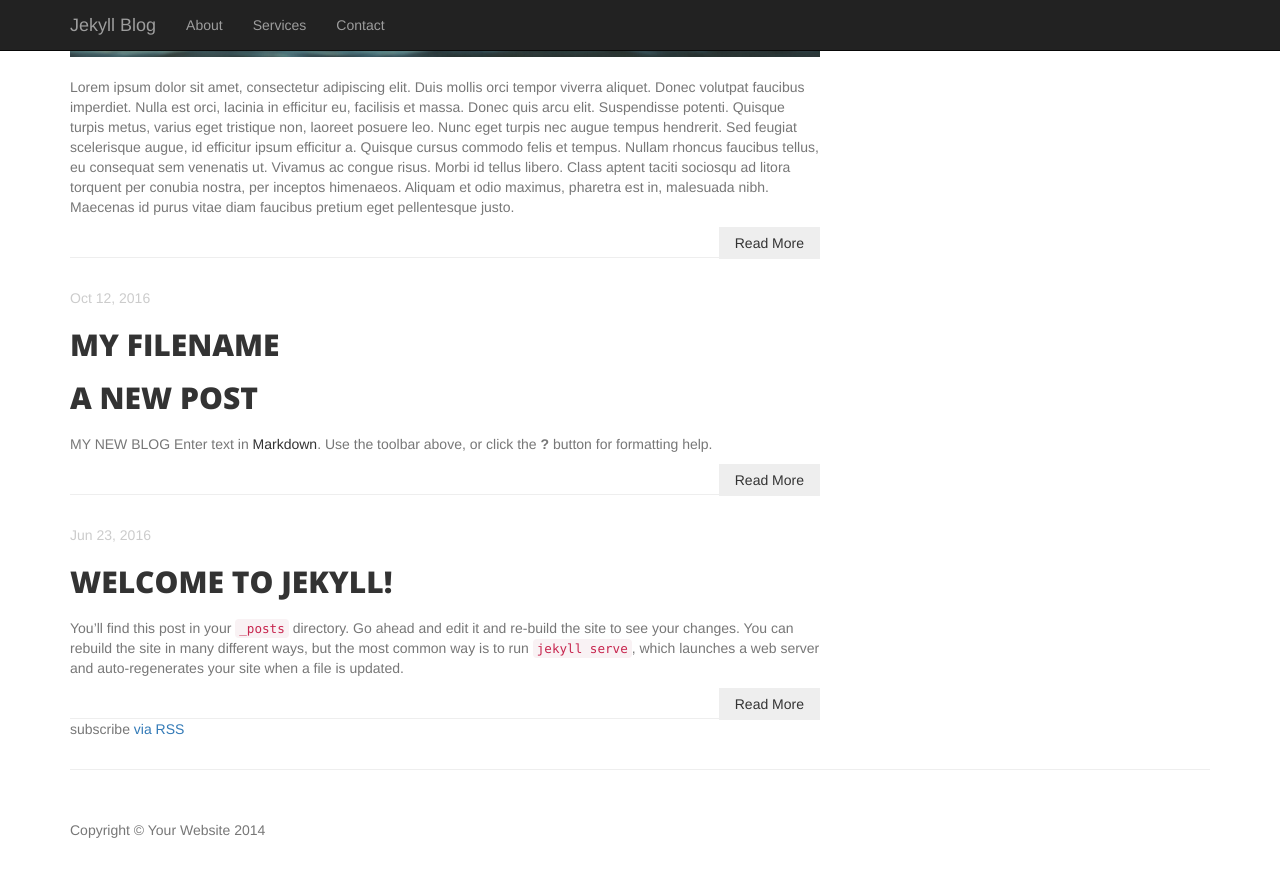
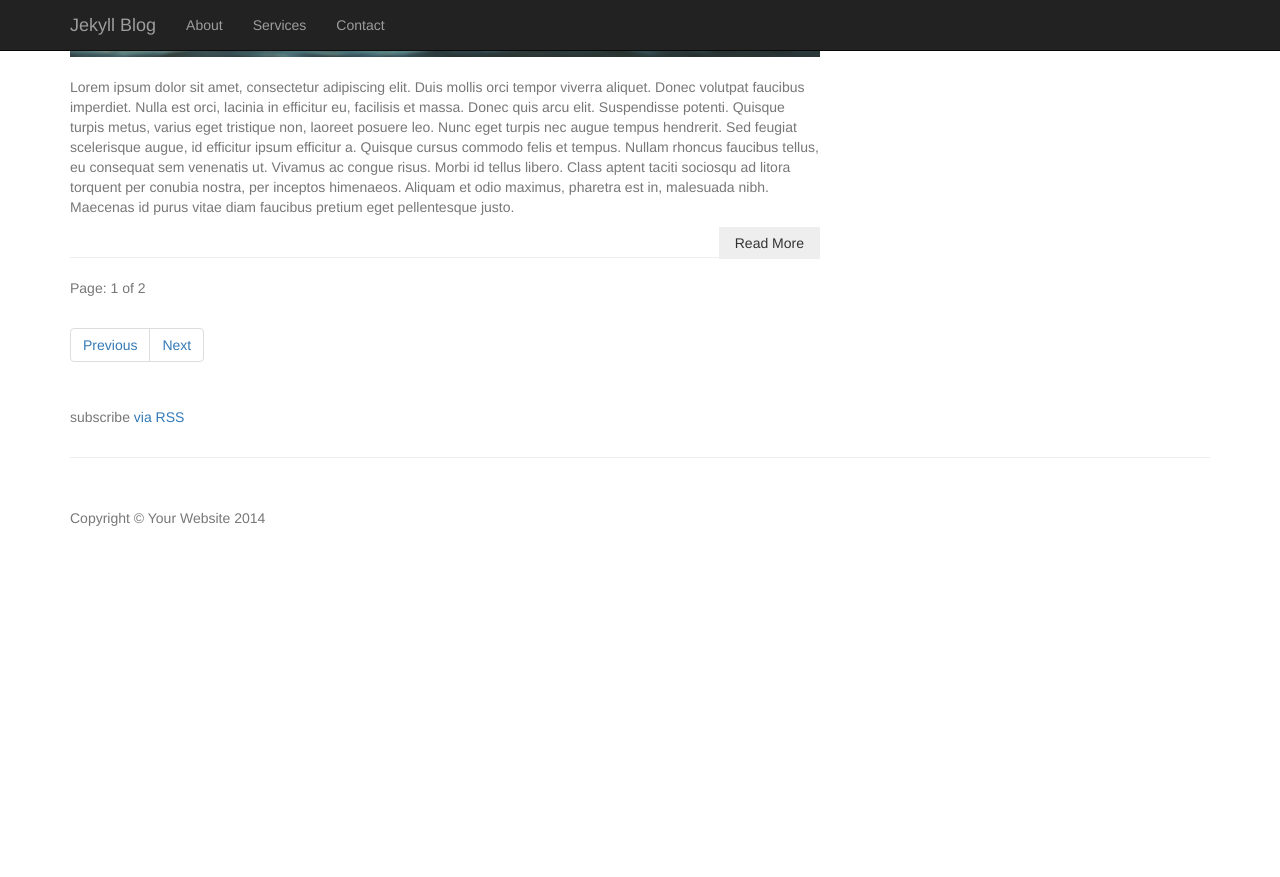
Before and after one commit to tufail/jekyll-blog, a Jekyll site: the page built from index.html, in a window 1280 px wide and 900 px high, scrolled down 2193 px. Shown: the top 877 px of the window. Built offline with Jekyll 4.4.1, drawn with Linux system fonts in a browser that asks for light colours; the list of posts is cut into pages by our own code; after the commit the page ends 2781 px from its top, so only the background shows below that.

Commit message:
pagination added

```diff
--- a/_config.yml
+++ b/_config.yml
@@ -16,9 +16,11 @@
 url: "http://yourdomain.com" # the base hostname & protocol for your site
 twitter_username: jekyllrb
 github_username:  jekyll
-
+gems: [jekyll-paginate]
 # Build settings
 markdown: kramdown
+paginate: 3
+#paginate_path: "/page:num/"
 defaults:
   -
     scope:
--- a/index.html
+++ b/index.html
@@ -6,7 +6,7 @@
 
 
   <ul class="post-list">
-    {% for post in site.posts %}
+    {% for post in paginator.posts %}
       <li>
         <span class="post-meta">{{ post.date | date: "%b %-d, %Y" }}</span>
 
@@ -18,6 +18,25 @@
       </li>
     {% endfor %}
   </ul>
+<!-- Pagination links -->
+<div class="pagination">
+ <p><span class="page_number ">Page: {{ paginator.page }} of {{ paginator.total_pages }}</span></p>
+<ul class="pagination">
+
+  {% if paginator.previous_page %}
+    <li><a href="{{ paginator.previous_page_path }}" class="previous">Previous</a></li>
+  {% else %}
+    <li><span class="previous">Previous</span></li>
+  {% endif %}
+
+  {% if paginator.next_page %}
+    <li><a href="{{ paginator.next_page_path }}" class="next">Next</a></li>
+  {% else %}
+    <li><span class="next ">Next</span></li>
+  {% endif %}
+  </ul>
+
+</div>
 
   <p class="rss-subscribe">subscribe <a href="{{ "/feed.xml" | prepend: site.baseurl }}">via RSS</a></p>
 
```
